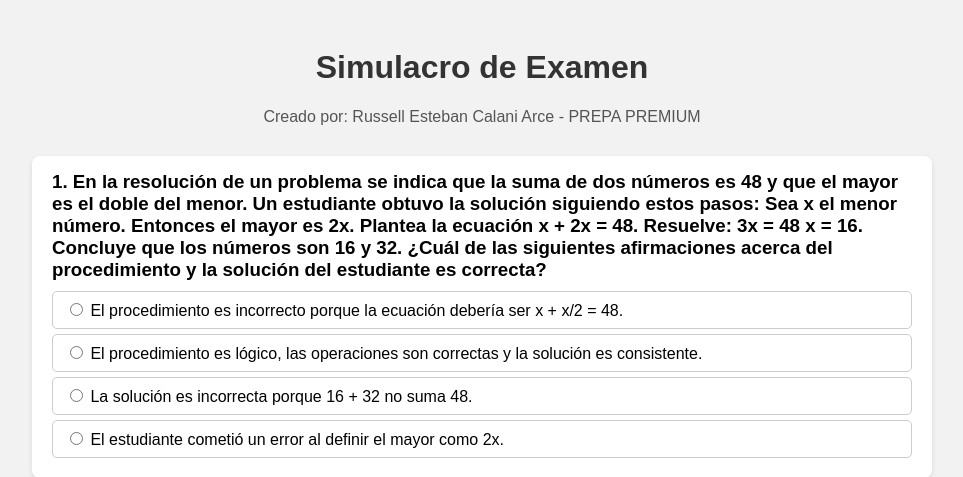
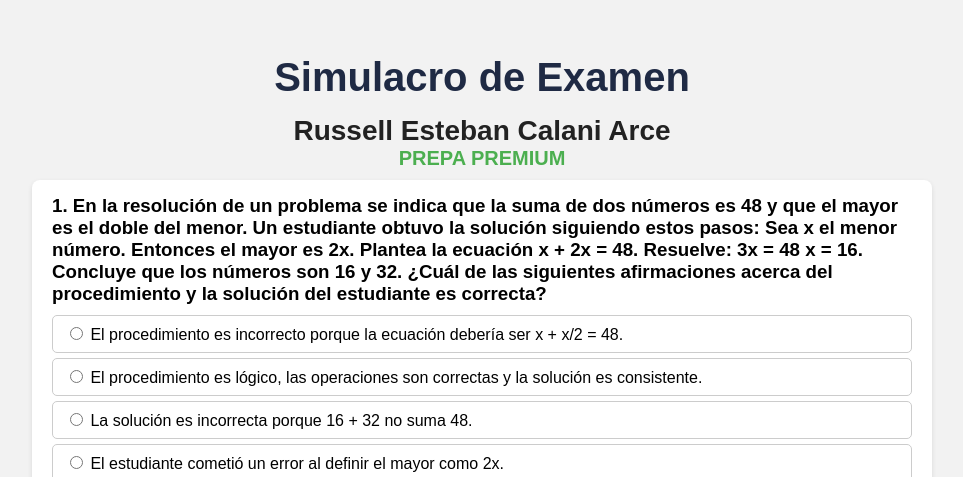
Before and after one commit to russellcalani35-max/preuniversitario-exam, a Flask app: page / in a window 1280 px wide. Shown: the top 477 px of the page, without its empty margins (158-1121 px from the left). Run offline with Flask 3, Linux system fonts and the light colour scheme.

Commit message:
examen.html

```diff
--- a/templates/examen.html
+++ b/templates/examen.html
@@ -2,23 +2,28 @@
 <html lang="es">
 <head>
     <meta charset="UTF-8">
-    <title>Simulacro de Examen</title>
+    <title>SIMULACRO DE EXAMEN - RAZONAMIENTO LÓGICO MATEMÁTICO</title>
     <style>
         body {
             font-family: Arial, sans-serif;
             background: #f2f2f2;
             padding: 20px;
         }
-        h1 {
-            text-align: center;
-            color: #333;
-        }
+       h1 {
+    text-align: center;
+    color: #1f2a44;
+    font-size: 40px;
+    margin-bottom: 15px;
+}
+
         .creator {
-            text-align: center;
-            font-size: 16px;
-            color: #555;
-            margin-bottom: 30px; /* separa del formulario */
-        }
+    text-align: center;
+    font-size: 28px;        /* NOMBRE GRANDE */
+    font-weight: bold;
+    color: #222;
+    margin-bottom: 10px;
+            }
+
         form {
             max-width: 900px;
             margin: auto;
@@ -66,7 +71,13 @@
 </head>
 <body>
     <h1>Simulacro de Examen</h1>
-    <div class="creator">Creado por: Russell Esteban Calani Arce   -    PREPA PREMIUM</div>
+    <div class="creator">
+    Russell Esteban Calani Arce
+    <div style="font-size:20px; font-weight:600; color:#4CAF50;">
+        PREPA PREMIUM
+    </div>
+</div>
+
 
     <form action="/corregir" method="POST">
         {% for p in preguntas %}
```
